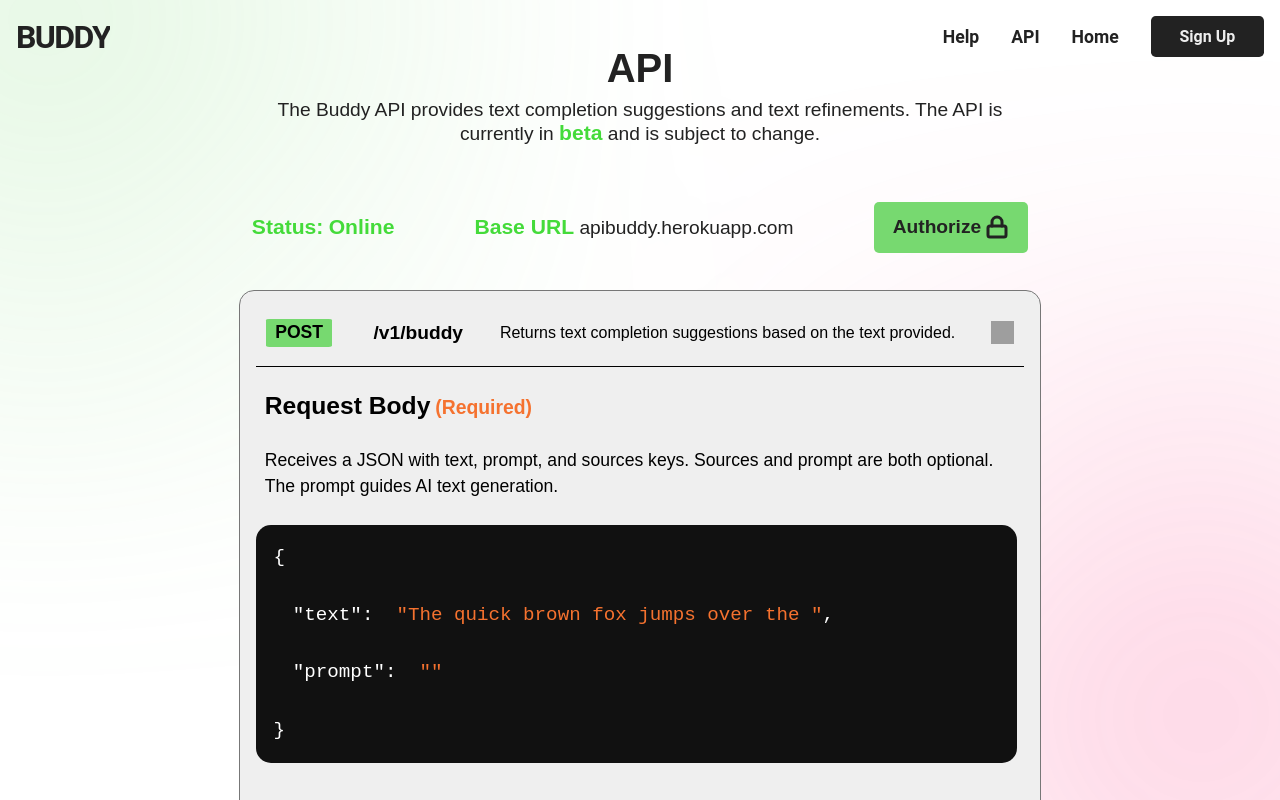
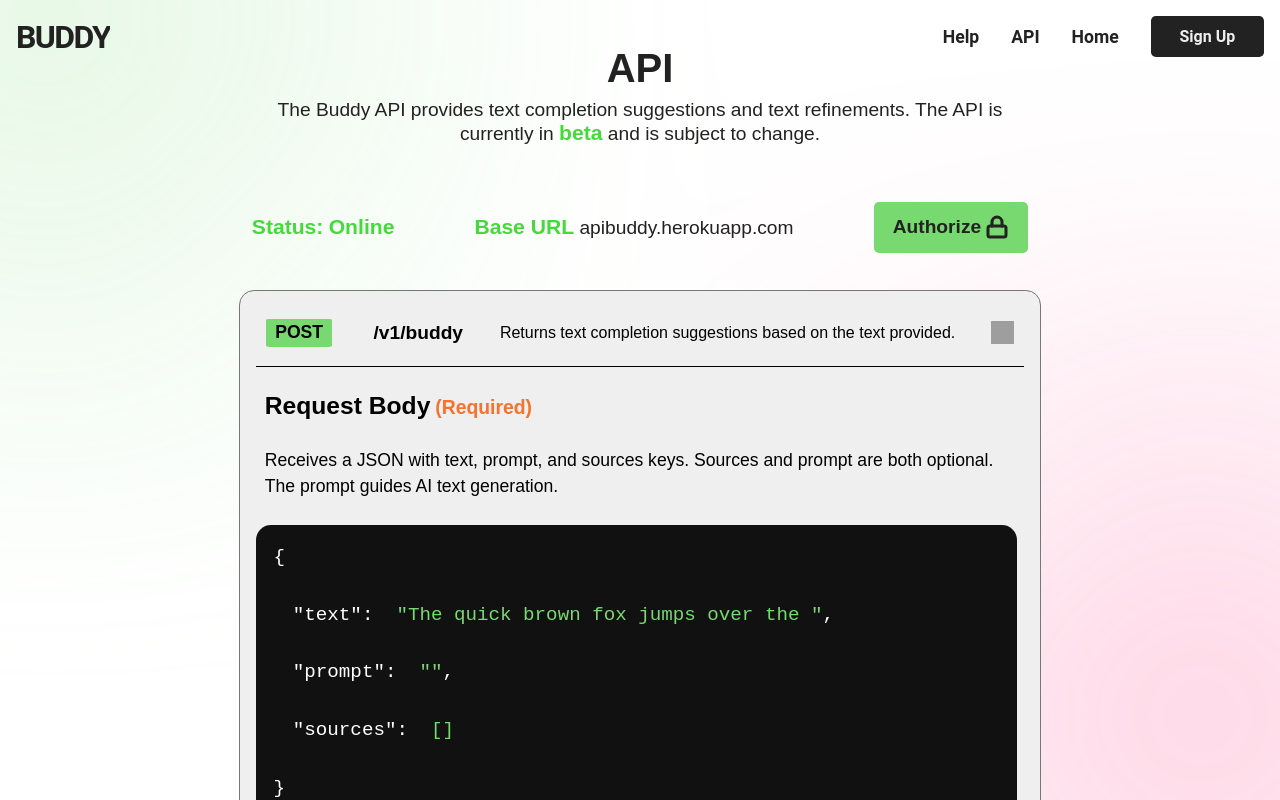
Before and after one commit to silasnevstad/BuddyAI, a React (Create React App) app: page /api in a window 1280 px wide. Both pictures are taken after a click on the element 641 px from the left and 331 px from the top of the page. Built offline with nearby package versions, Linux system fonts and the light colour scheme; no server answers; grey boxes are pictures that could not be loaded.

Commit message:
missing updates

```diff
--- a/src/components/ApiEndpoint.js
+++ b/src/components/ApiEndpoint.js
@@ -17,7 +17,7 @@ const CodeContainer = ({ data, value }) => {
             <p className="api-endpoint-code">{'{'}</p>
             {Object.entries(data).map(([key, val], index) => (
                 <p key={index} className="api-endpoint-code indent">
-                    <>{`"${key}": `} <span className={typeof val === 'string' ? "string" : "number"}>{key === 'style' ? value : key === 'synonyms' ? `["${val}"]` : `"${val}"`}</span>{index !== Object.entries(data).length - 1 ? ',' : ''}</>
+                    <>{`"${key}": `} <span className={typeof value === 'string' ? "string" : "number"}>{key === 'style' ? value : key === 'synonyms' ? `["${val}"]` : key === 'sources' ? `[${val}]` : `"${val}"`}</span>{index !== Object.entries(data).length - 1 ? ',' : ''}</>
                 </p>
             ))}
             <p className="api-endpoint-code">{'}'}</p>
--- a/src/components/styles/ApiEndpoint.css
+++ b/src/components/styles/ApiEndpoint.css
@@ -159,7 +159,7 @@
 }
 
 .number {
-    color: #f5722f;
+    color: #77d970;
 }
 
 .api-endpoint-type {
--- a/src/screens/ApiPage.js
+++ b/src/screens/ApiPage.js
@@ -22,7 +22,7 @@ const ApiPage = ({ userId }) => {
             description: 'Returns text completion suggestions based on the text provided.',
             inputDescription: 'Receives a JSON with text, prompt, and sources keys. Sources and prompt are both optional. The prompt guides AI text generation.',
             outputDescription: 'Returns a suggestion object.',
-            example: '{text: "The quick brown fox jumps over the ", prompt: ""}',
+            example: '{text: "The quick brown fox jumps over the ", prompt: "", sources: []}',
             response: '{suggestion:\'lazy dog\'}'
         },
         {
@@ -159,7 +159,7 @@ const ApiPage = ({ userId }) => {
                             <p className="api-endpoint-code double-indent">{'response = requests.post(url, headers=headers, json=data)'}</p>
                             <p className="api-endpoint-code double-indent">{'return response.json()'}</p>
                             <p className="api-endpoint-code">{''}</p>
-                            <p className="api-endpoint-code indent">{'def formalize_text(self, text, prompt, style):'}</p>
+                            <p className="api-endpoint-code indent">{'def formalize_text(self, text, sources, style):'}</p>
                             <p className="api-endpoint-code double-indent">{'url = f\'{self.base_url}/formalize\''}</p>
                             <p className="api-endpoint-code double-indent">{'headers = {'}</p>
                             <p className="api-endpoint-code triple-indent">{'\'Content-Type\': \'application/json\''}</p>
@@ -168,7 +168,7 @@ const ApiPage = ({ userId }) => {
                             <p className="api-endpoint-code double-indent">{'data = {'}</p>
                             <p className="api-endpoint-code triple-indent">{'\'text\': text'}</p>
                             <p className="api-endpoint-code triple-indent">{'\'style\': style'}</p>
-                            <p className="api-endpoint-code triple-indent">{'\'prompt\': prompt'}</p>
+                            <p className="api-endpoint-code triple-indent">{'\'sources\': sources'}</p>
                             <p className="api-endpoint-code double-indent">{'}'}</p>
                             <p className="api-endpoint-code double-indent">{'response = requests.post(url, headers=headers, json=data)'}</p>
                             <p className="api-endpoint-code double-indent">{'return response.json()'}</p>
```
